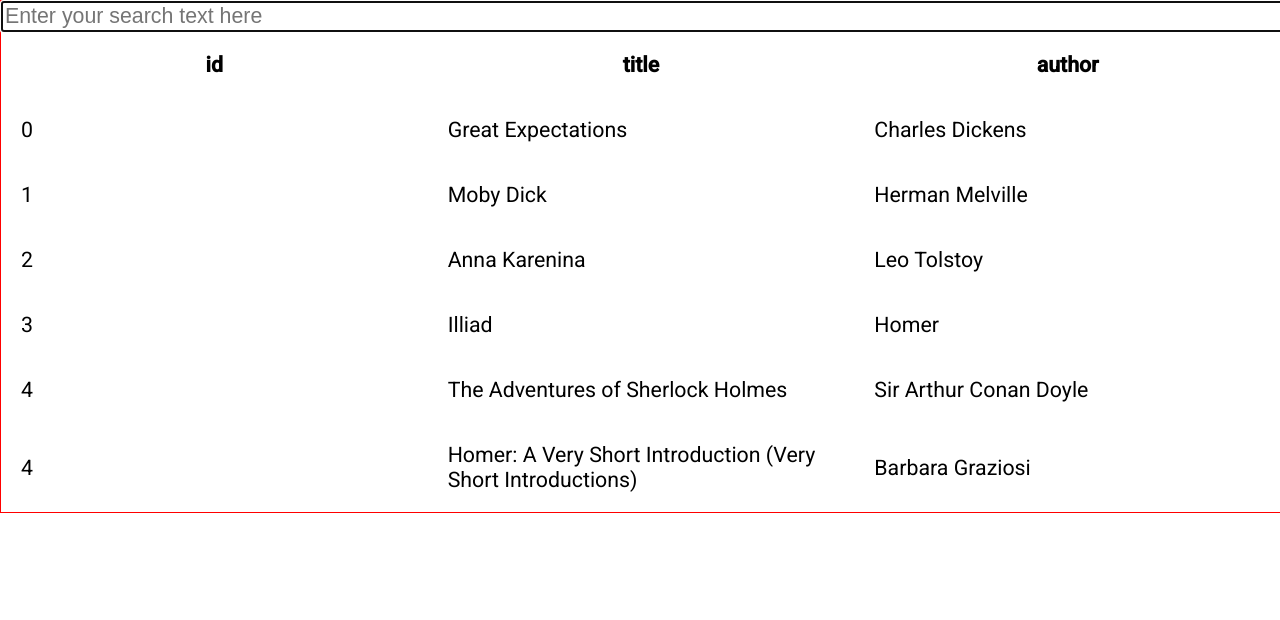
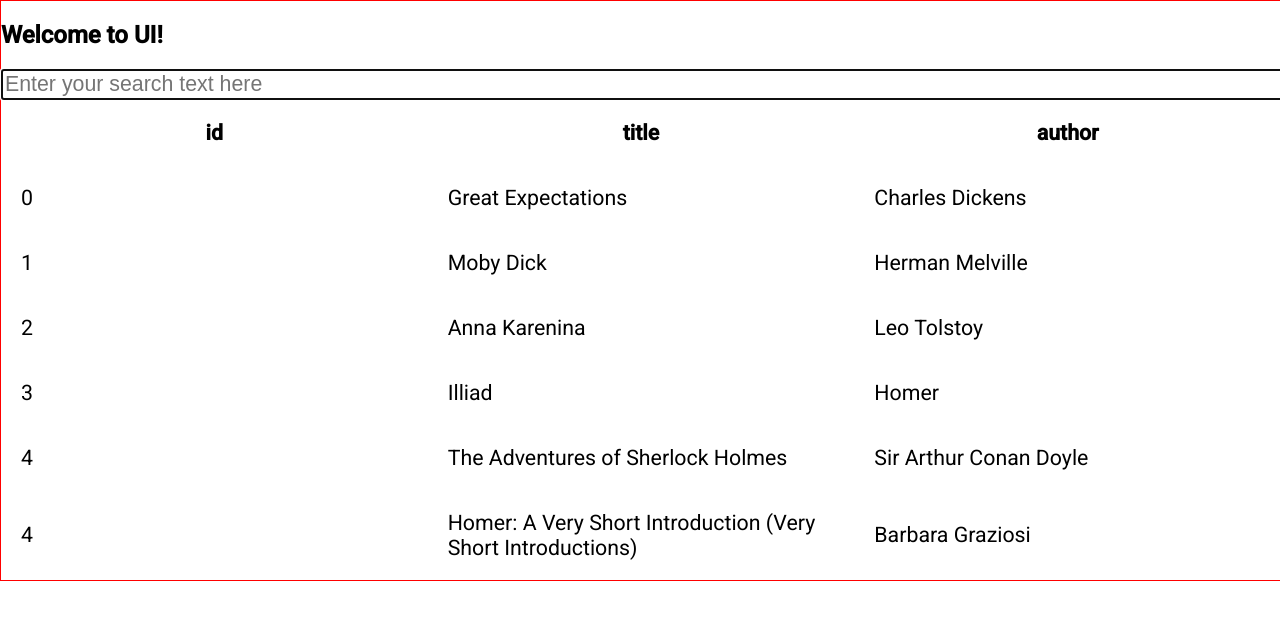
Before and after one commit to corporatewoods/corporatewoods, an Angular app in the folder UI/: page / in a window 1280 px wide. Shown: the top 620 px of the page. Built offline with nearby package versions, Linux system fonts and the light colour scheme.

Commit message:
add header h1 back

```diff
--- a/UI/src/app/app.component.html
+++ b/UI/src/app/app.component.html
@@ -1,4 +1,7 @@
 <article>
+  <h1>
+      Welcome to UI!
+  </h1>
   <app-book-table></app-book-table>
 </article>
 <router-outlet></router-outlet>
```
